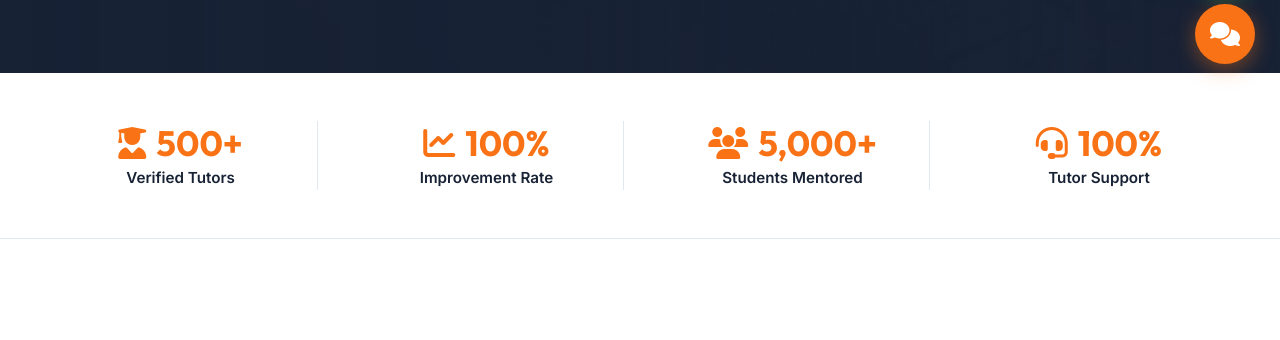
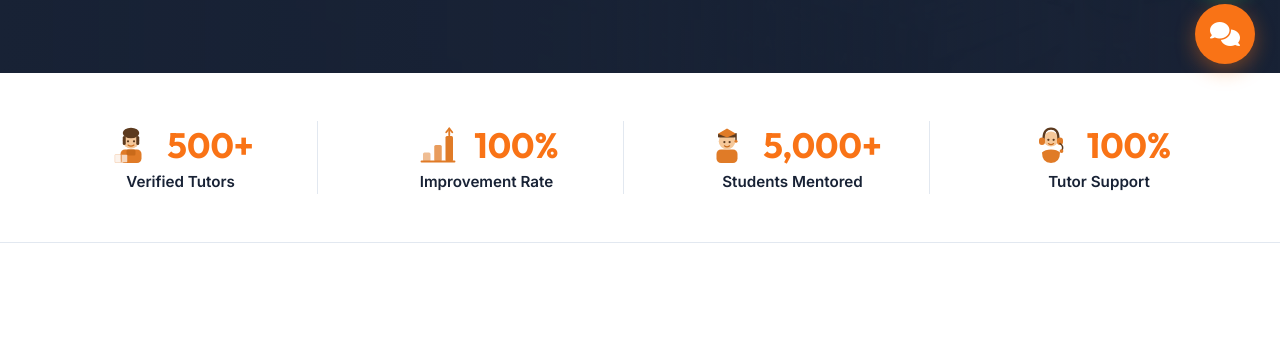
Before and after one commit to damandeeps107-eng/brain-home-tutors, a website: page index.html in a window 1280 px wide. Shown: the part 711-1051 px from the top of the page. Drawn offline with Linux system fonts and the light colour scheme.

Commit message:
Replace stats strip icons with custom SVG illustration icons matching reference design (student, chart, graduate, headset)

```diff
--- a/index.html
+++ b/index.html
@@ -164,30 +164,99 @@
   <section class="stats-strip-section">
     <div class="container">
       <div class="stats-strip-grid">
+        <!-- Stat 1: Verified Tutors — Female student with book -->
         <div class="stats-strip-item">
-          <div style="display:flex; align-items:center; gap:10px; justify-content:center;">
-            <i class="fa-solid fa-user-graduate" style="font-size:2rem; color:var(--primary-orange);"></i>
+          <div style="display:flex; align-items:center; gap:12px; justify-content:center;">
+            <svg width="48" height="48" viewBox="0 0 64 64" fill="none" xmlns="http://www.w3.org/2000/svg">
+              <!-- Body -->
+              <rect x="18" y="38" width="28" height="18" rx="6" fill="#E07B27"/>
+              <!-- Shirt detail -->
+              <rect x="26" y="38" width="12" height="8" rx="2" fill="#C96A1A"/>
+              <!-- Head -->
+              <circle cx="32" cy="26" r="11" fill="#F5C89A"/>
+              <!-- Hair -->
+              <ellipse cx="32" cy="16" rx="11" ry="7" fill="#5C3A1E"/>
+              <rect x="21" y="20" width="4" height="12" rx="2" fill="#5C3A1E"/>
+              <rect x="39" y="20" width="4" height="12" rx="2" fill="#5C3A1E"/>
+              <!-- Face -->
+              <circle cx="28" cy="27" r="1.5" fill="#5C3A1E"/>
+              <circle cx="36" cy="27" r="1.5" fill="#5C3A1E"/>
+              <path d="M28 32 Q32 35 36 32" stroke="#C96A1A" stroke-width="1.5" fill="none" stroke-linecap="round"/>
+              <!-- Book -->
+              <rect x="10" y="44" width="18" height="12" rx="2" fill="#E07B27" opacity="0.3"/>
+              <rect x="11" y="45" width="16" height="10" rx="1" fill="#fff" opacity="0.7"/>
+              <line x1="19" y1="45" x2="19" y2="55" stroke="#E07B27" stroke-width="1"/>
+            </svg>
             <h3 style="margin:0;">500+</h3>
           </div>
           <p>Verified Tutors</p>
         </div>
+
+        <!-- Stat 2: Improvement Rate — Bar chart with upward arrow -->
         <div class="stats-strip-item">
-          <div style="display:flex; align-items:center; gap:10px; justify-content:center;">
-            <i class="fa-solid fa-chart-line" style="font-size:2rem; color:var(--primary-orange);"></i>
+          <div style="display:flex; align-items:center; gap:12px; justify-content:center;">
+            <svg width="48" height="48" viewBox="0 0 64 64" fill="none" xmlns="http://www.w3.org/2000/svg">
+              <!-- Base line -->
+              <line x1="10" y1="54" x2="54" y2="54" stroke="#E07B27" stroke-width="2.5" stroke-linecap="round"/>
+              <!-- Bars -->
+              <rect x="12" y="42" width="10" height="12" rx="2" fill="#E07B27" opacity="0.5"/>
+              <rect x="27" y="32" width="10" height="22" rx="2" fill="#E07B27" opacity="0.75"/>
+              <rect x="42" y="20" width="10" height="34" rx="2" fill="#E07B27"/>
+              <!-- Arrow up on last bar -->
+              <polyline points="47,10 47,19" stroke="#E07B27" stroke-width="2.5" stroke-linecap="round"/>
+              <polyline points="43,15 47,10 51,15" stroke="#E07B27" stroke-width="2.5" stroke-linecap="round" stroke-linejoin="round" fill="none"/>
+            </svg>
             <h3 style="margin:0;">100%</h3>
           </div>
           <p>Improvement Rate</p>
         </div>
+
+        <!-- Stat 3: Students Mentored — Male student with graduation cap -->
         <div class="stats-strip-item">
-          <div style="display:flex; align-items:center; gap:10px; justify-content:center;">
-            <i class="fa-solid fa-users" style="font-size:2rem; color:var(--primary-orange);"></i>
+          <div style="display:flex; align-items:center; gap:12px; justify-content:center;">
+            <svg width="48" height="48" viewBox="0 0 64 64" fill="none" xmlns="http://www.w3.org/2000/svg">
+              <!-- Body -->
+              <rect x="18" y="38" width="28" height="18" rx="6" fill="#E07B27"/>
+              <!-- Head -->
+              <circle cx="32" cy="27" r="11" fill="#F5C89A"/>
+              <!-- Graduation cap -->
+              <rect x="20" y="17" width="24" height="5" rx="1" fill="#5C3A1E"/>
+              <polygon points="32,10 44,17 32,22 20,17" fill="#E07B27"/>
+              <!-- Tassel -->
+              <line x1="44" y1="17" x2="44" y2="26" stroke="#5C3A1E" stroke-width="2" stroke-linecap="round"/>
+              <circle cx="44" cy="27" r="2" fill="#E07B27"/>
+              <!-- Face -->
+              <circle cx="28.5" cy="28" r="1.5" fill="#5C3A1E"/>
+              <circle cx="35.5" cy="28" r="1.5" fill="#5C3A1E"/>
+              <path d="M28.5 33 Q32 36 35.5 33" stroke="#C96A1A" stroke-width="1.5" fill="none" stroke-linecap="round"/>
+            </svg>
             <h3 style="margin:0;">5,000+</h3>
           </div>
           <p>Students Mentored</p>
         </div>
+
+        <!-- Stat 4: Tutor Support -->
         <div class="stats-strip-item">
-          <div style="display:flex; align-items:center; gap:10px; justify-content:center;">
-            <i class="fa-solid fa-headset" style="font-size:2rem; color:var(--primary-orange);"></i>
+          <div style="display:flex; align-items:center; gap:12px; justify-content:center;">
+            <svg width="48" height="48" viewBox="0 0 64 64" fill="none" xmlns="http://www.w3.org/2000/svg">
+              <!-- Head -->
+              <circle cx="32" cy="24" r="10" fill="#F5C89A"/>
+              <!-- Headset band -->
+              <path d="M22 24 Q22 10 32 10 Q42 10 42 24" stroke="#5C3A1E" stroke-width="3" fill="none" stroke-linecap="round"/>
+              <!-- Left ear cup -->
+              <rect x="16" y="22" width="8" height="10" rx="4" fill="#E07B27"/>
+              <!-- Right ear cup -->
+              <rect x="40" y="22" width="8" height="10" rx="4" fill="#E07B27"/>
+              <!-- Mic boom -->
+              <path d="M44 30 Q50 34 46 40" stroke="#5C3A1E" stroke-width="2" fill="none" stroke-linecap="round"/>
+              <circle cx="46" cy="40" r="2.5" fill="#E07B27"/>
+              <!-- Body / shirt -->
+              <path d="M20 42 Q20 56 32 56 Q44 56 44 42 Q40 38 32 38 Q24 38 20 42Z" fill="#E07B27"/>
+              <!-- Face dots -->
+              <circle cx="28.5" cy="25" r="1.5" fill="#5C3A1E"/>
+              <circle cx="35.5" cy="25" r="1.5" fill="#5C3A1E"/>
+              <path d="M28.5 30 Q32 33 35.5 30" stroke="#C96A1A" stroke-width="1.5" fill="none" stroke-linecap="round"/>
+            </svg>
             <h3 style="margin:0;">100%</h3>
           </div>
           <p>Tutor Support</p>
```
